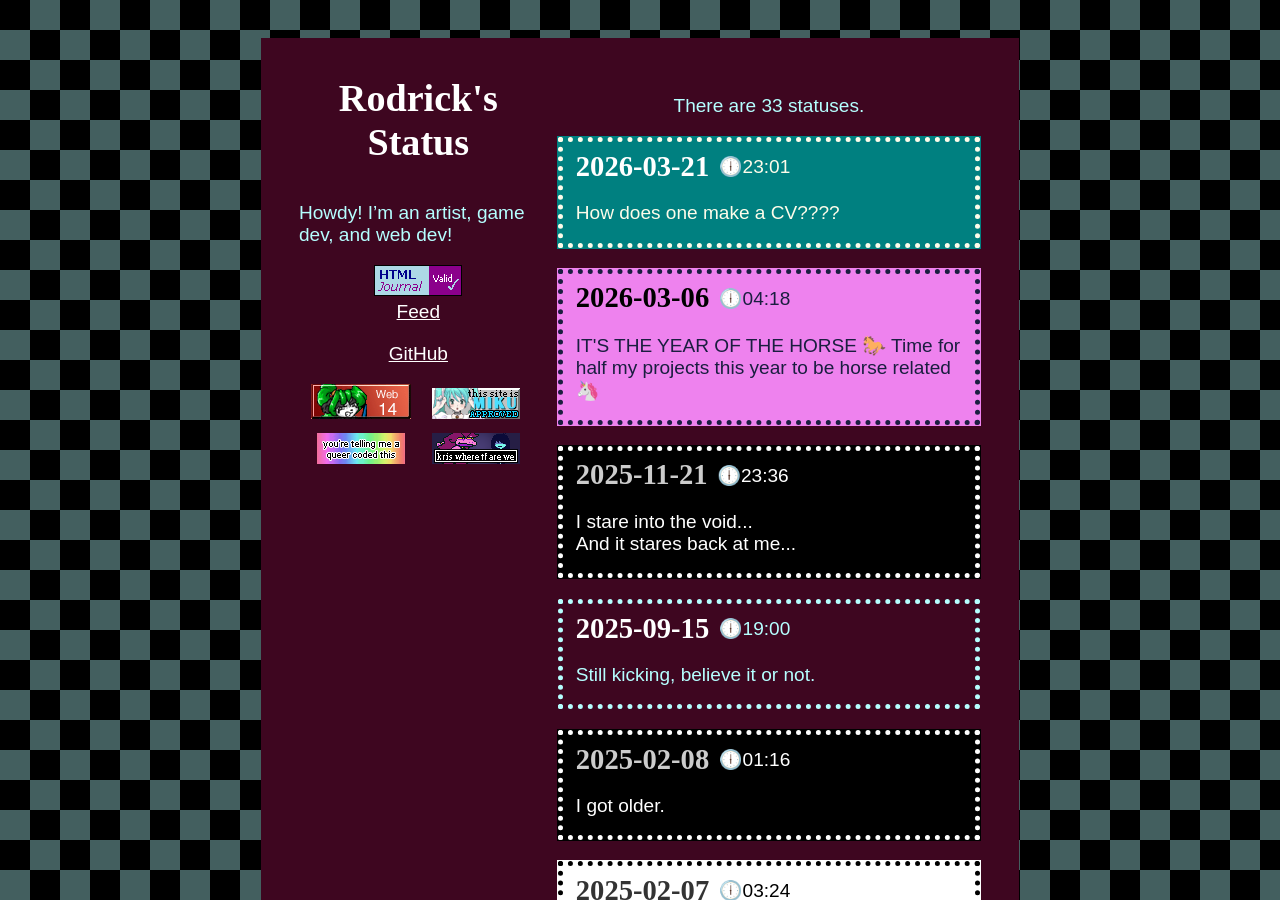
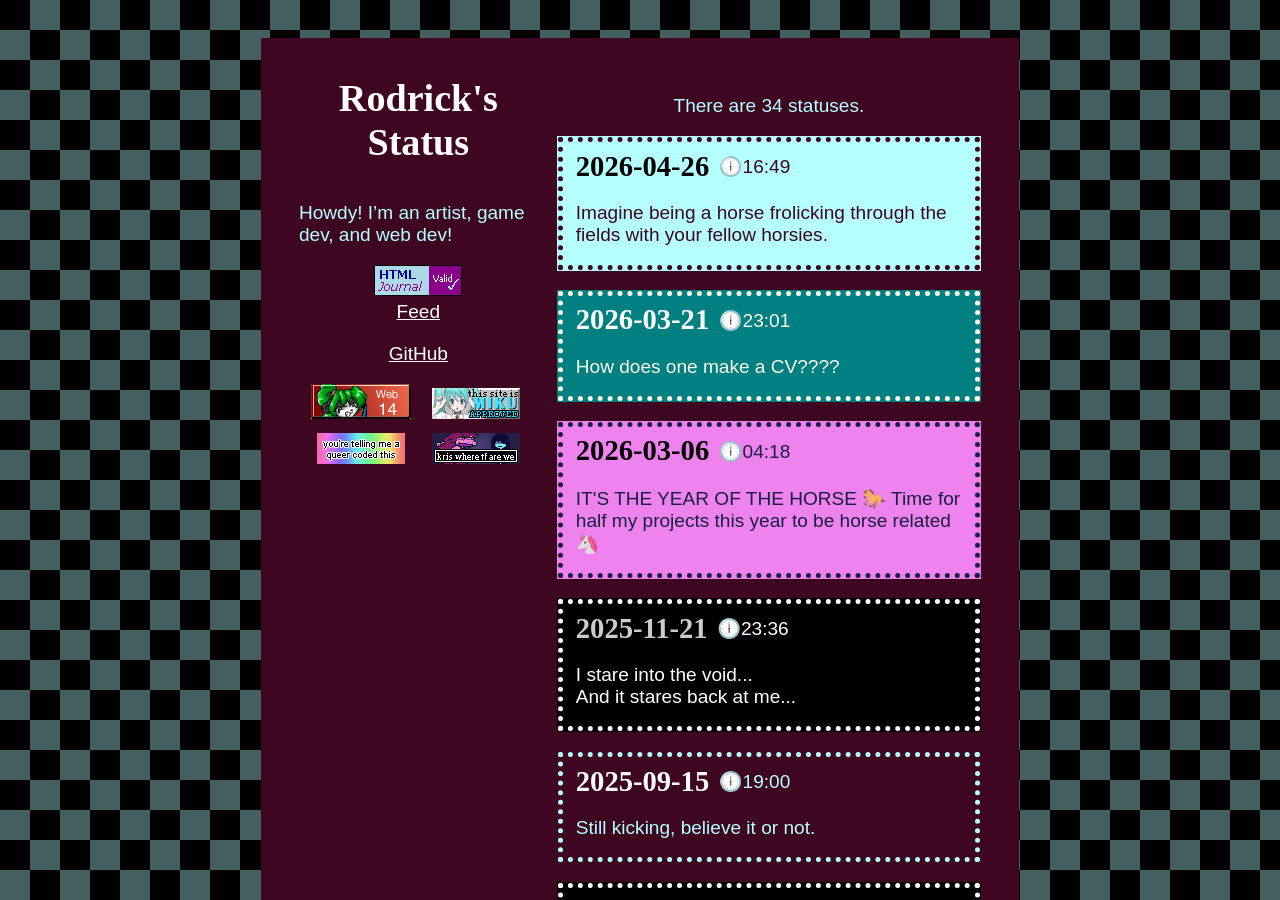
Before and after one commit to RodFireProductions/Status, a Jekyll site: the page built from docs/index.md, in a window 1280 px wide and 900 px high. Built offline with Jekyll 4.4.1, drawn with Linux system fonts in a browser that asks for light colours.

Commit message:
Status Update Sun 04/26/2026 16:50:21.81

```diff
--- a/docs/_data/entries.json
+++ b/docs/_data/entries.json
@@ -1,6 +1,6 @@
 {
-    "num": 33,
-    "last_color": "green",
+    "num": 34,
+    "last_color": "blood-alt",
     "list": [
         {
             "id": 1,
@@ -280,6 +280,14 @@
             "color": "green",
             "content": "How does one make a CV????",
             "image": null
+        },
+        {
+            "id": 34,
+            "time": "16:49",
+            "date": "2026-04-26",
+            "color": "blood-alt",
+            "content": "Imagine being a horse frolicking through the fields with your fellow horsies. ",
+            "image": null
         }
     ]
 }
```
